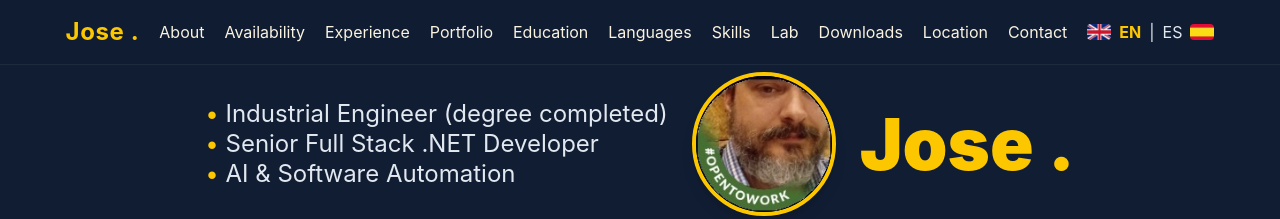
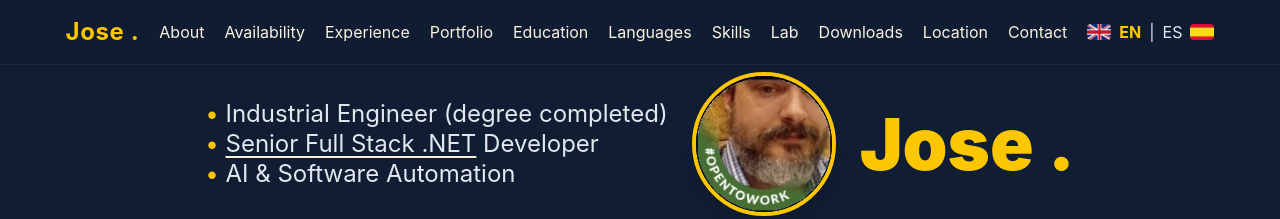
Before and after one commit to iamjosepunto/iamjosepunto.github.io, a React (Vite) app: page / in a window 1280 px wide. Shown: the top 219 px of the page. Built offline with nearby package versions, Linux system fonts and the light colour scheme.

Commit message:
feat(hero): subrayado crema en el fragmento de stack, marcado desde i18n

```diff
--- a/src/components/Hero.tsx
+++ b/src/components/Hero.tsx
@@ -1,5 +1,5 @@
 import { motion } from "framer-motion";
-import { useTranslation } from "react-i18next";
+import { Trans, useTranslation } from "react-i18next";
 
 const Hero = () => {
   const { t } = useTranslation();
@@ -27,7 +27,16 @@ const Hero = () => {
 
             <div>
               <span className="text-yellow-400">•</span>{" "}
-              {t("hero.role2")}
+              {/* El fragmento subrayado se marca en la traduccion, no aqui: cada idioma
+                  decide que parte lleva la raya. */}
+              <Trans
+                i18nKey="hero.role2"
+                components={{
+                  stack: (
+                    <span className="underline decoration-cream decoration-2 underline-offset-4" />
+                  ),
+                }}
+              />
             </div>
 
             <div>
```
Also changed, not shown: src/i18n/locales/en.json, src/i18n/locales/es.json.
